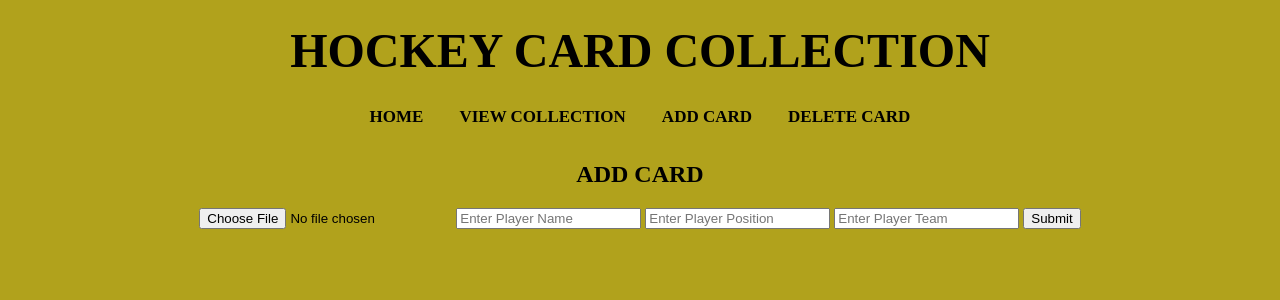
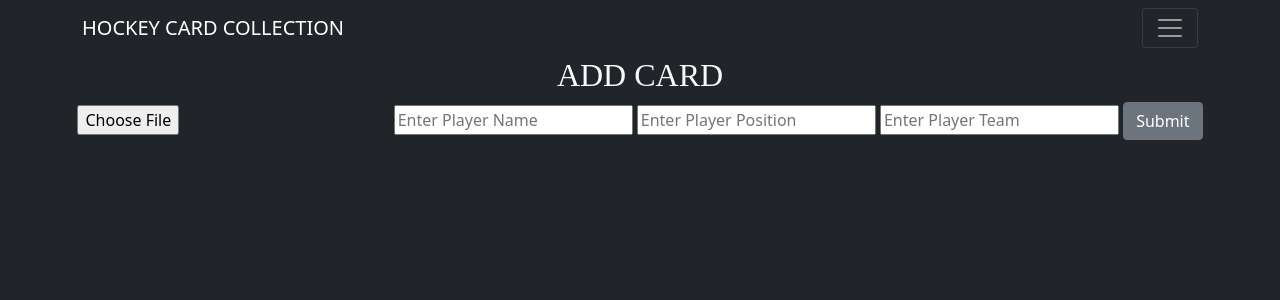
Before and after one commit to MattNickerson19/Hockey-Card-Collection, a Flask app: page /add in a window 1280 px wide. Shown: the top 300 px of the page. Run offline with Flask 2, Linux system fonts and the light colour scheme; some libraries are stand-ins or nearby versions.

Commit message:
"Improved API style"

```diff
--- a/static/style.css
+++ b/static/style.css
@@ -7,7 +7,7 @@ h1 {
     text-align: center;
     justify-content: center;
     display: flexbox;
-    background-color:rgb(177, 162, 28);
+
 }
 h2 {
     font-family:'Times New Roman', Times, serif;
@@ -22,45 +22,15 @@ h2 {
     width: 25%;
   }
 
-.nav {
-    background-color:rgb(177, 162, 28);
-    overflow: hidden;
-    list-style: none;
-    text-align: center;
-  }
-  .nav a {
-    font-family:'Times New Roman', Times, serif;
-    font-weight: bold;
-    color: #000000;
-    text-align: center;
-    padding: 14px 16px;
-    text-decoration: none;
-    font-size: 17px;
-    display: inline-block;
-  }
-  .nav a:hover {
-    background-color: rgb(53, 51, 51);
-    color: rgb(255, 255, 255);
-  }
-  .nav a.active {
-    background-color: #04AA6D;
-    color: white;
-  }
-  body{
-    background-color: rgb(177, 162, 28);
-  }
-
   li img {
     display: block;
     width: 17em;
     height: 27em;
     float: left;
     padding: 15px;
-    border-right: solid
   }
   ul li {
   display: inline-block;
-  border-style: solid
 }
   ul {
   text-align: center
--- a/templates/add.html
+++ b/templates/add.html
@@ -10,7 +10,7 @@
         <span></span>
         <input type="text" id="team" name="team" placeholder="Enter Player Team">
         <span></span>
-        <input type="submit" id="submit" value="Submit">
+        <input type="submit" id="submit" value="Submit" class="btn btn-secondary">
     </form>
 
 
--- a/templates/delete.html
+++ b/templates/delete.html
@@ -4,7 +4,7 @@
     <form  id="form2" action = "{{ url_for('removed') }}" method="post">
         <input type="text" id="name" name="name" placeholder="Enter Player Name">
         <span></span>
-        <input type="submit" id="submit" value="Submit">
+        <input class="btn btn-secondary" type="submit" id="submit" value="Submit">
     </form>
 
 
--- a/templates/layout.html
+++ b/templates/layout.html
@@ -3,26 +3,55 @@
 <head>
     <meta charset="UTF-8">
     <title>HOCKEY CARD COLLECTION</title>
+    <link href="https://cdn.jsdelivr.net/npm/bootstrap@5.1.3/dist/css/bootstrap.min.css" rel="stylesheet"
+          integrity="sha384-1BmE4kWBq78iYhFldvKuhfTAU6auU8tT94WrHftjDbrCEXSU1oBoqyl2QvZ6jIW3" crossorigin="anonymous">
     <link rel="stylesheet" href="{{ url_for('static', filename='style.css') }}">
-    <h1>HOCKEY CARD COLLECTION</h1>
-    <nav>
-    <div class="nav">
-        <a id="home" href="{{ url_for('homePage') }}">HOME</a>
-        <a id="view" href="{{ url_for('view') }}">VIEW COLLECTION</a>
-        <a id="add" href="{{ url_for('add') }}">ADD CARD</a>
-        <a id= "remove" href="{{ url_for('delete') }}">DELETE CARD</a>
-    </div>
+
+    <div class="bg-dark">
+    <nav class="navbar  bg-dark navbar-dark">
+        <div class="container">
+            <a href="#" class="navbar-brand">HOCKEY CARD COLLECTION</a>
+
+        <button class="navbar-toggler" type="button"
+            data-bs-toggle="collapse" data-bs-target="#menu">
+        <span class="navbar-toggler-icon"></span></button>
+
+        <div class="collapse navbar-collapse" id="menu">
+            <ul class="navbar-nav ms-auto">
+                <li class="navbar-item">
+                    <a href="{{ url_for('homePage') }}" class="nav-link">HOME</a>
+                </li>
+                <li class="navbar-item">
+                    <a href="{{ url_for('view') }}" class="nav-link">VIEW COLLECTION</a>
+                </li>
+                <li class="navbar-item">
+                    <a href="{{ url_for('add') }}" class="nav-link">ADD CARD</a>
+                </li>
+                <li class="navbar-item">
+                    <a href="{{ url_for('delete') }}" class="nav-link">DELETE CARD</a>
+                </li>
+            </ul>
+        </div>
+        </div>
+    </nav>
+    <script src="https://cdn.jsdelivr.net/npm/@popperjs/core@2.10.2/dist/umd/popper.min.js"
+            integrity="sha384-7+zCNj/IqJ95wo16oMtfsKbZ9ccEh31eOz1HGyDuCQ6wgnyJNSYdrPa03rtR1zdB" crossorigin="anonymous"></script>
+    <script src="https://cdn.jsdelivr.net/npm/bootstrap@5.1.3/dist/js/bootstrap.min.js"
+            integrity="sha384-QJHtvGhmr9XOIpI6YVutG+2QOK9T+ZnN4kzFN1RtK3zEFEIsxhlmWl5/YESvpZ13" crossorigin="anonymous"></script>
     <script src="{{ url_for('static', filename='jquery-3.6.0.min.js') }}"></script>
     <script src="{{ url_for('static', filename='validation.js') }}"></script>
 
 </nav>
+        </div>
 </head>
-<body>
-    <h2>{{ headline }}</h2>
+<body class="bg-dark">
+
+    <h2 class=" text-light">{{ headline }}</h2>
     {% block body %}
 
 
     {% endblock %}
 
+
 </body>
 </html>
--- a/templates/view.html
+++ b/templates/view.html
@@ -3,7 +3,7 @@
 {% block body %}
     <ul>
         {% for card in cards %}
-            <li>
+            <li class="text-light border-0">
                 <img src="static/images/{{ card.image }}">
                 <h2>{{ card.name }}</h2>
                 <h2>{{ card.position }}</h2>
```
Also changed, not shown: Cards.db.
